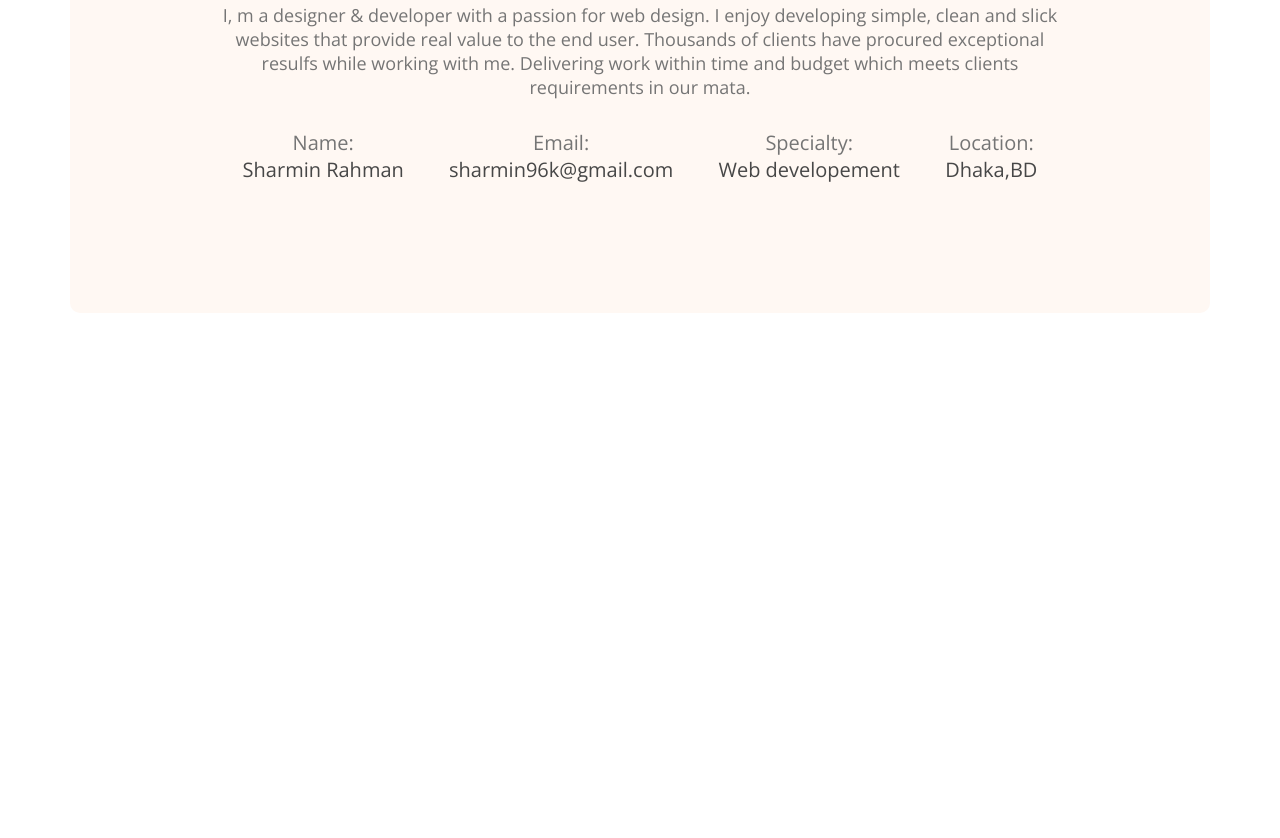
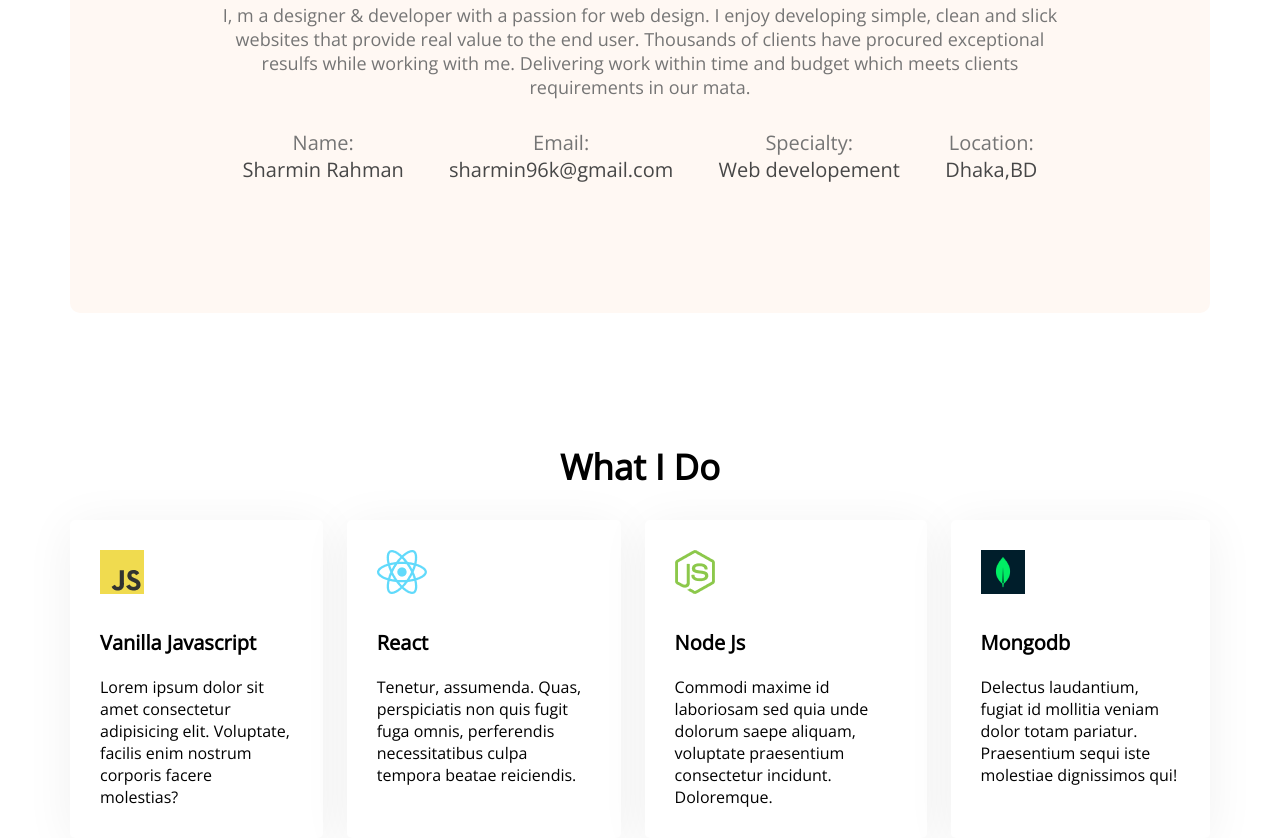
Before and after one commit to SharminDev/developer-portfolio, a plain HTML site: page index.html in a window 1280 px wide. Shown: the part 861-1699 px from the top of the page. Before the commit the page ends 1174 px from the top, so only its background shows below. Drawn offline with nearby package versions, Linux system fonts and the light colour scheme.

Commit message:
what i do section added

```diff
--- a/index.html
+++ b/index.html
@@ -67,6 +67,37 @@
             </div>
         </section>
         </section>
+        <!-- what i do section -->
+        <section class="what-i-do">
+            <h3 class="section-title">What I Do</h3>
+            <div class="skills-container">
+                <div class="skill">
+                    <img src="images/icons/js.png" alt="">
+                    <p class="skill-title">Vanilla Javascript</p>
+                    <p class="skill-description">Lorem ipsum dolor sit amet consectetur adipisicing elit. Voluptate,
+                        facilis enim nostrum corporis facere molestias?</p>
+                </div>
+                <div class="skill">
+                    <img src="images/icons/react.png" alt="">
+                    <p class="skill-title">React</p>
+                    <p class="skill-description">Tenetur, assumenda. Quas, perspiciatis non quis fugit fuga omnis,
+                        perferendis necessitatibus culpa tempora beatae reiciendis.</p>
+                </div>
+                <div class="skill">
+                    <img src="images/icons/nodejs.png" alt="">
+                    <p class="skill-title">Node Js</p>
+                    <p class="skill-description">Commodi maxime id laboriosam sed quia unde dolorum saepe aliquam,
+                        voluptate praesentium consectetur incidunt. Doloremque.</p>
+                </div>
+                <div class="skill">
+                    <img src="images/icons/mongo.png" alt="">
+                    <p class="skill-title">Mongodb</p>
+                    <p class="skill-description">Delectus laudantium, fugiat id mollitia veniam dolor totam pariatur.
+                        Praesentium sequi iste molestiae dignissimos qui!</p>
+                </div>
+            </div>
+        </section>
+
     </main>
     <footer></footer>
 </body>
--- a/styles/portfolio.css
+++ b/styles/portfolio.css
@@ -17,11 +17,6 @@ nav {
     background-image: url('../images/header_bg.png'), url('../images/developer.png');
     background-repeat: no-repeat;
     background-position: bottom right, left;
-
-
-
-
-
 }
 
 .nav-title {
@@ -97,7 +92,7 @@ main {
 }
 
 .section-title {
-
+    text-align: center;
     margin-bottom: 30px;
     font-size: 35px;
     font-weight: 700px;
@@ -124,3 +119,29 @@ main {
     font-size: 20px;
     color: #474747;
 }
+
+/*what i do styles  */
+.what-i-do {
+    margin-top: 130px;
+}
+
+.skills-container {
+    display: flex;
+    gap: 24px;
+}
+
+.skill {
+    background: #FFFFFF;
+    box-shadow: 0px 6px 50px rgba(0, 0, 0, 0.06);
+    border-radius: 5px;
+    padding: 30px;
+}
+
+.skill-title {
+    font-weight: 700;
+    font-size: 20px;
+    margin-top: 30px;
+    margin-bottom: 20px;
+}
+
+.skill-description {}
```
